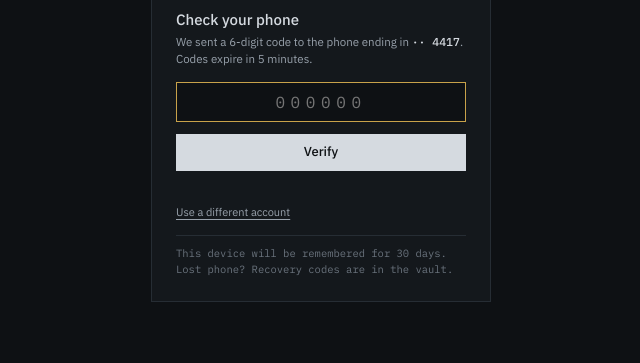
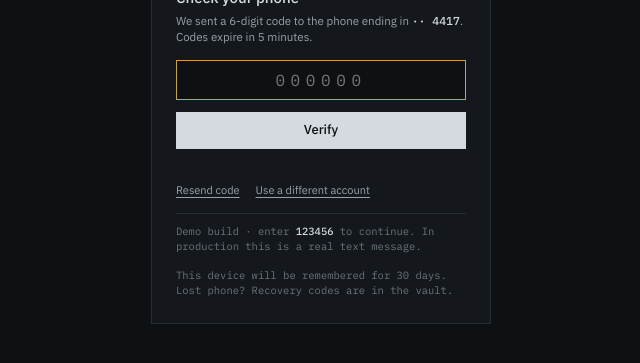
Before and after one commit to chrispeer69/Alpha_SSO, a plain HTML site: page alpha-sso-portal.html in a window 1280 px wide. Both pictures are taken after typing "Sample123" into the empty fields and a click on the button "Continue". Shown: the part 315-678 px from the top of the page, without its empty margins (319-959 px from the left). Drawn offline with Linux system fonts and the light colour scheme.

Commit message:
Show demo code and add Resend on the verification step
Co-Authored-By: Claude Fable 5.1 <noreply@anthropic.com>
Claude-Session: https://claude.ai/code/session_01E5ycRcK4DeowKVnVPWG8wm

```diff
--- a/alpha-sso-portal.html
+++ b/alpha-sso-portal.html
@@ -123,8 +123,9 @@ h1{margin:0;font-size:18px;font-weight:500}h2{margin:0 0 8px;font-size:11px;font
     <input class="in code" id="code" inputmode="numeric" maxlength="6" placeholder="000000" aria-label="Verification code" />
     <button class="btn" type="submit">Verify</button>
     <div class="err" id="e2"></div>
-    <button class="link" type="button" id="mfa-back">Use a different account</button>
-    <div class="demo">This device will be remembered for 30 days. Lost phone? Recovery codes are in the vault.</div>
+    <div style="display:flex;gap:16px"><button class="link" type="button" id="mfa-resend">Resend code</button><button class="link" type="button" id="mfa-back">Use a different account</button></div>
+    <div class="demo" id="mfa-hint">Demo build · enter <b style="color:var(--text);font-weight:500">123456</b> to continue. In production this is a real text message.</div>
+    <div class="demo" style="border-top:0;padding-top:0">This device will be remembered for 30 days. Lost phone? Recovery codes are in the vault.</div>
   </form>
 </section>
 
@@ -261,6 +262,7 @@ $("#f-signin").addEventListener("submit",e=>{e.preventDefault();
 document.querySelectorAll("[data-idp]").forEach(b=>b.addEventListener("click",()=>{via=b.dataset.idp;toMfa()}));
 function toMfa(){$("#e1").textContent="";$("#mfa-via").textContent="via "+via;$("#code").value="";$("#e2").textContent="";show("s-mfa");setTimeout(()=>$("#code").focus(),50)}
 $("#mfa-back").addEventListener("click",()=>{$("#pass").value="";show("s-signin");$("#pass").focus()});
+$("#mfa-resend").addEventListener("click",()=>{$("#e2").textContent="";$("#code").value="123456";$("#code").focus();toast("Code sent to ·· 4417 · demo filled it in for you")});
 $("#code").addEventListener("input",e=>{e.target.value=e.target.value.replace(/\D/g,"").slice(0,6);if(e.target.value.length===6)$("#f-mfa").requestSubmit()});
 $("#f-mfa").addEventListener("submit",e=>{e.preventDefault();const c=$("#code").value;
   if(c!=="123456"){$("#e2").textContent=c.length<6?"Enter the 6-digit code":"Code didn't match · try again";$("#code").select();return}
```
